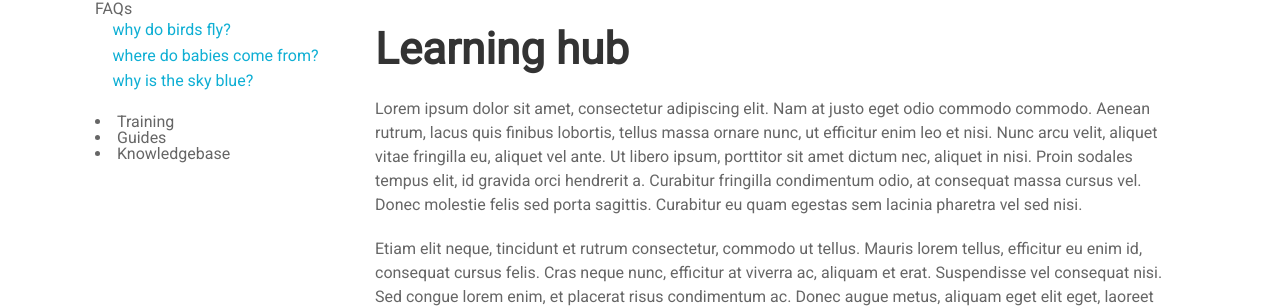
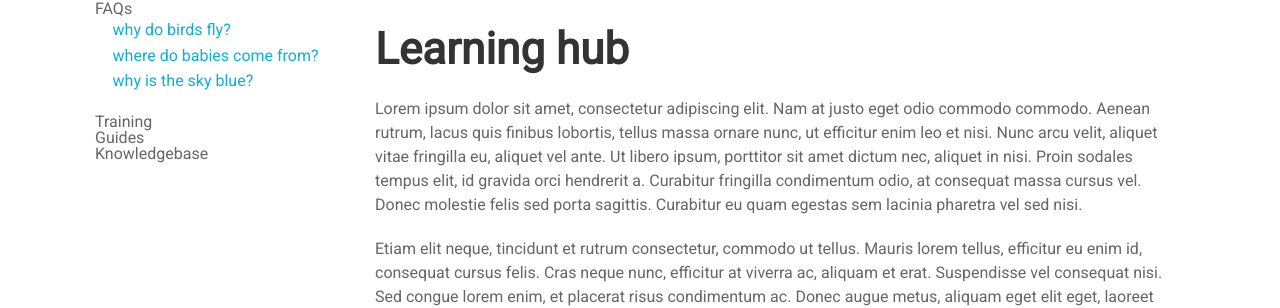
Before and after one commit to josh-brough/learninghub, a Jekyll site: the page built from index.html, in a window 1280 px wide. Shown: the part 149-457 px from the top of the page. Built offline with Jekyll 4.4.1, drawn with Linux system fonts in a browser that asks for light colours; some web fonts are replaced; a script that is not in the unit is left out; the list of posts is cut into pages by our own code.

Commit message:
adding style to missed li

```diff
--- a/_layouts/default.html
+++ b/_layouts/default.html
@@ -106,7 +106,7 @@ src="https://www.facebook.com/tr?id=215650522204897&ev=PageView&noscript=1"
                       </ul>
                     </li>
                   {% else %}
-                    <li>
+                    <li style="list-style: none;">
                       {{ item.name }}
                     </li>
                   {% endif %}
```
